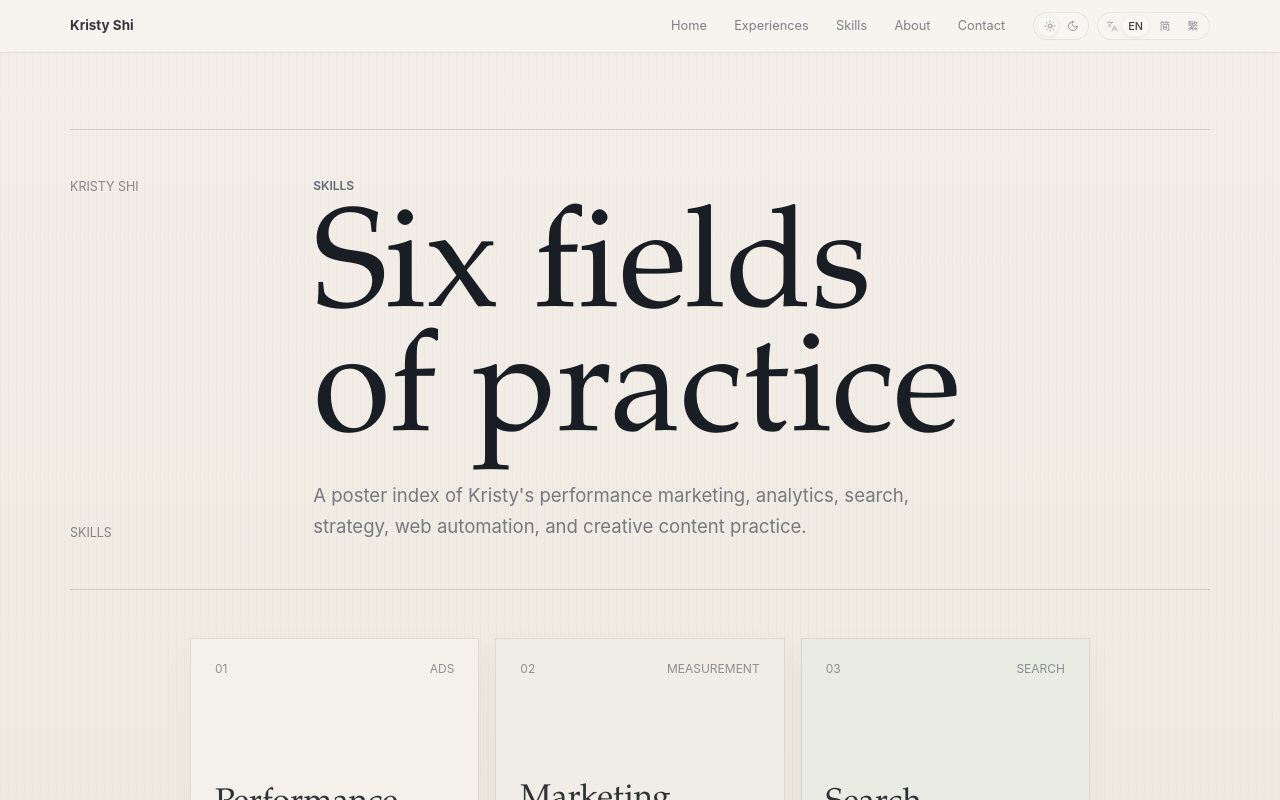
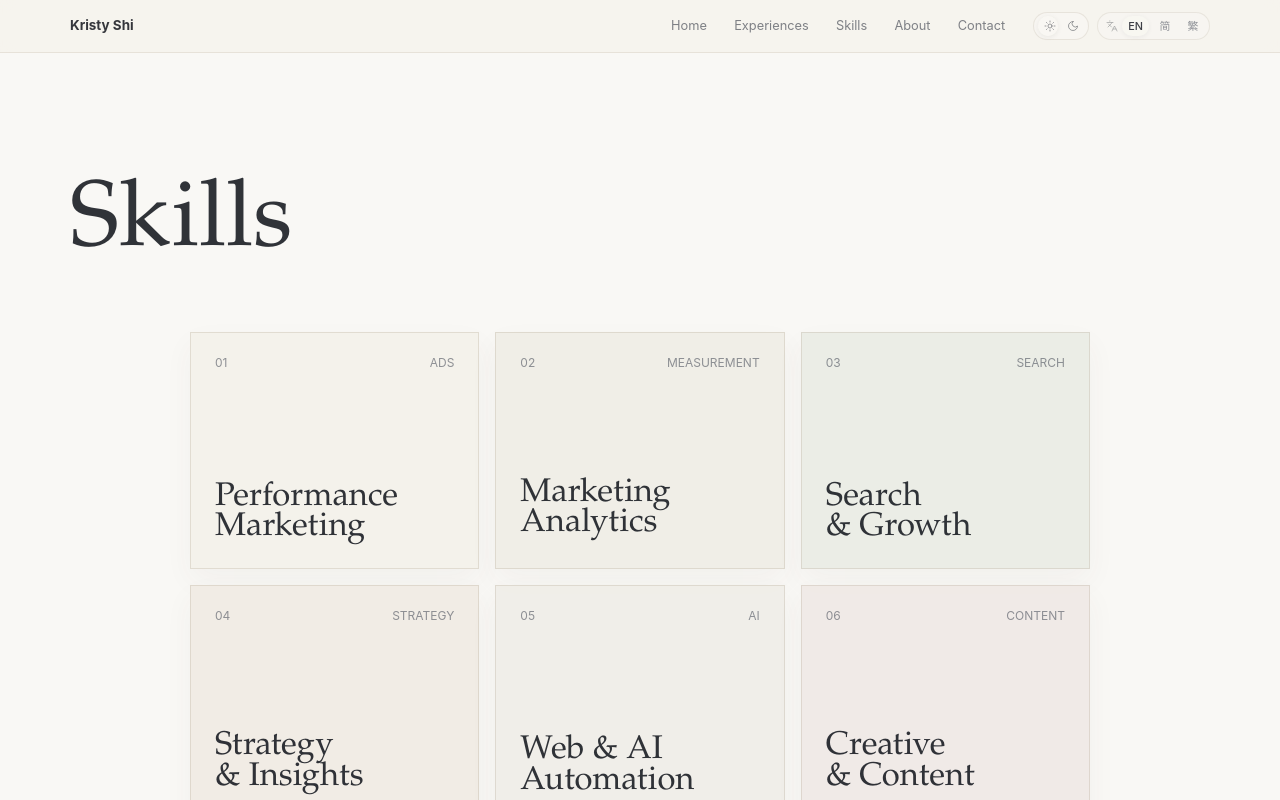
Before and after one commit to pakkuanshi/personal-portfolio, a Next.js app: page /skills in a window 1280 px wide. Shown: the top 800 px of the page. Built offline with nearby package versions, Linux system fonts and the light colour scheme.

Commit message:
Match skills title layout

```diff
--- a/components/skills/skills-page-content.tsx
+++ b/components/skills/skills-page-content.tsx
@@ -9,22 +9,17 @@ export function SkillsPageContent() {
   const pageCopy = skillsPageCopy[locale];
 
   return (
-    <div className="skills-page-shell">
-      <header className="site-container skills-page-intro">
-        <div className="skills-page-masthead">
-          <div className="skills-page-label">
-            <span>Kristy Shi</span>
-            <span>{pageCopy.eyebrow}</span>
-          </div>
-          <div className="skills-page-copy">
-            <p className="eyebrow">{pageCopy.eyebrow}</p>
-            <h1>{pageCopy.title}</h1>
-            <p>{pageCopy.description}</p>
-          </div>
-        </div>
+    <div className="min-h-[calc(100vh-3.25rem)] bg-[hsl(40_25%_97%)] pb-20 pt-28 transition-colors duration-300 dark:bg-[linear-gradient(180deg,hsl(25_25%_10%),hsl(20_26%_8%))] md:pb-24 md:pt-32">
+      <header className="site-container">
+        <h1 className="experience-polaroid-title">
+          {pageCopy.eyebrow}
+        </h1>
       </header>
 
-      <section className="site-container skills-page-section" aria-label="Skill categories">
+      <section
+        aria-label={pageCopy.eyebrow}
+        className="site-container mt-12 sm:mt-14 lg:mt-16"
+      >
         <SkillCategoryGrid />
       </section>
     </div>
```
